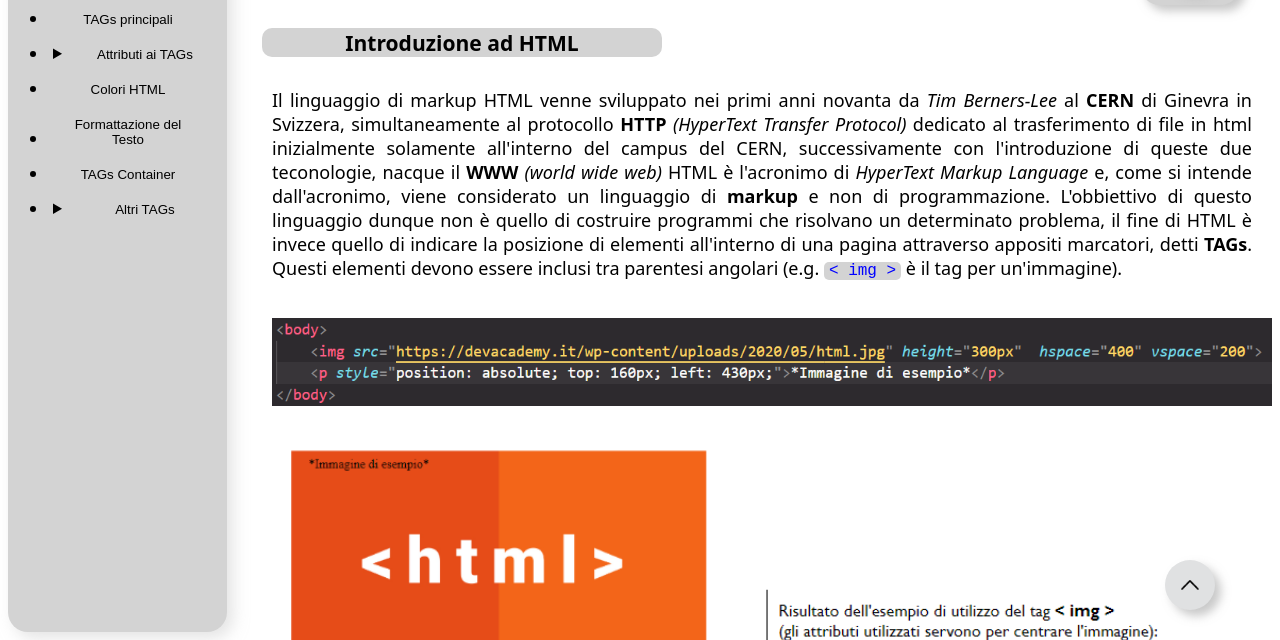
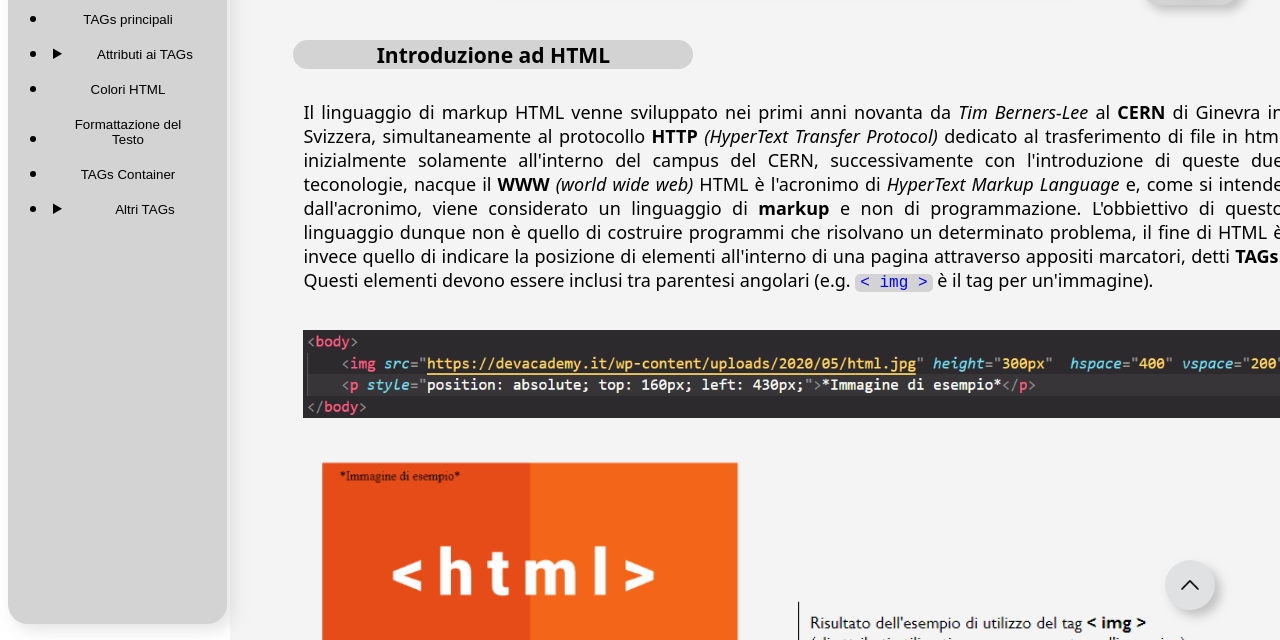
Before and after one commit to michelecadario/manuale-html, a plain HTML site: page manualeHTML/index.html in a window 1280 px wide. Shown: the part 160-800 px from the top of the page. Drawn offline with Linux system fonts and the light colour scheme.

Commit message:
Update style.css

```diff
--- a/manualeHTML/style/style.css
+++ b/manualeHTML/style/style.css
@@ -1,3 +1,7 @@
+* {
+  scroll-behavior: smooth;
+}
+
 #top-btn {
   position: fixed;
   right: 65px;
@@ -57,7 +61,7 @@
 
 #elenco {
   width: 14%;
-  height: 97%;
+  height: 96%;
   background-color: lightgrey;
   position: fixed; left: 8px; top: 0%;
   border-radius: 20px;
@@ -68,7 +72,7 @@
 #tags {
   background-color: rgb(200, 200, 200);
   width: 95%;
-  height: 360px;
+  height: 280px;
   z-index: 4;
   overflow-y: scroll;
 }
@@ -82,10 +86,14 @@
 
 
 #tab-main {
-  width: 82%;
-  position: absolute; right: 15px;
+  width: 81%;
+  position: absolute; right: 15px; left:18%; top: 10px;
   text-align: center;
   font-size: large;
+  background-color: rgb(244, 244, 244);
+  border-radius: 20px;
+  padding: 10px;
+
 }
 
 #content_tab{
@@ -160,7 +168,8 @@ button {
 
 button:hover {
   text-decoration: underline;
-  background-color: rgba(161, 163, 164, 0.584);
+  transform: scale(1.15);
+  color: rgb(40, 66, 67);
 }
 
 body {
@@ -198,5 +207,5 @@ h3 {
   background-color: lightgray;
   width: 40%;
   text-align: center;
-  border-radius: 10px;
+  border-radius: 15px;
 }
```
